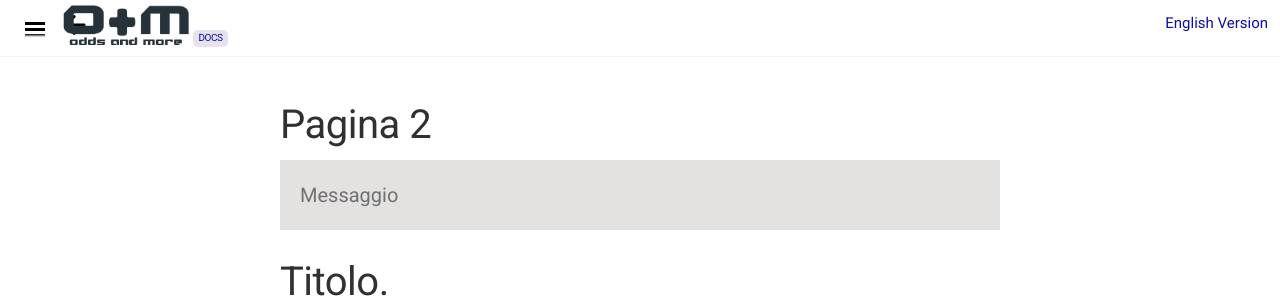
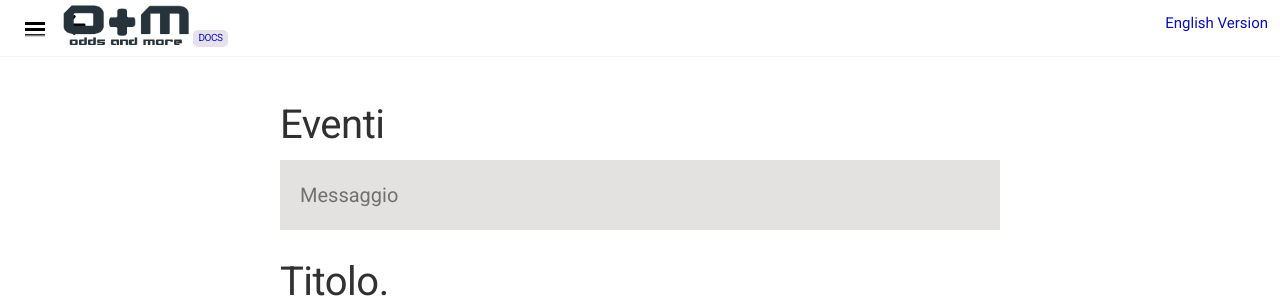
Before and after one commit to docsforodds/docs, a Jekyll site: the page built from docs/it/section/page2.md, in a window 1280 px wide. Shown: the top 299 px of the page. Built offline with Jekyll 4.4.1, drawn with Linux system fonts in a browser that asks for light colours; nearby versions of some CDN libraries.

Commit message:
icone modificata

```diff
--- a/docs/it/section/page2.md
+++ b/docs/it/section/page2.md
@@ -1,9 +1,9 @@
 ---
 layout: it
-title: Pagina 2
+title: Eventi
 sort: 2
 category: Sezione
-icon: far fa-plus-square
+icon: fas fa-circle
 ---
 <p class="message">
    Messaggio
```
